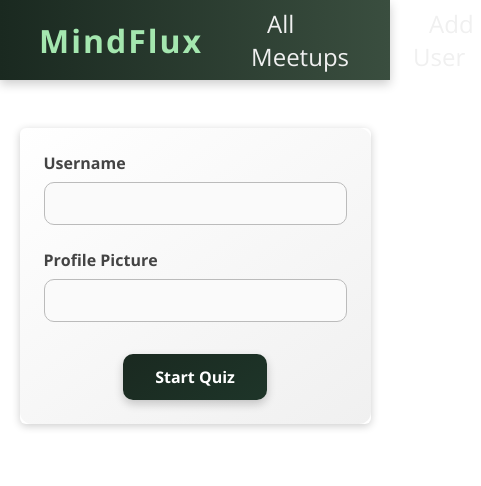
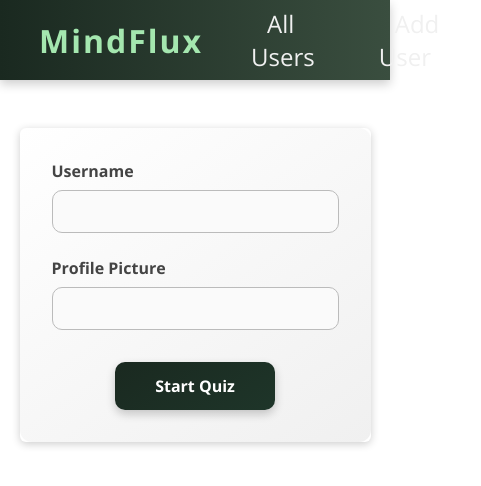
Before and after one commit to G00408184/Quiz_Full_Stack, a Next.js app in the folder next/: page /new-meetup in a window 390 px wide. Shown: the top 486 px of the page, 481 px wide, since content can reach past the window. Built offline with nearby package versions, Linux system fonts and the light colour scheme; no server answers.

Commit message:
FullStack

```diff
--- a/next/components/Quiz/NewQuizAttempt.module.css
+++ b/next/components/Quiz/NewQuizAttempt.module.css
@@ -66,26 +66,3 @@
   transform: scale(1.05);
   box-shadow: 0 6px 15px rgba(0, 0, 0, 0.3);
 }
-
-/* Animations */
-@keyframes fadeIn {
-  from {
-    opacity: 0;
-    transform: translateY(-10px);
-  }
-  to {
-    opacity: 1;
-    transform: translateY(0);
-  }
-}
-
-/* Mobile Responsiveness */
-@media (max-width: 768px) {
-  .form {
-    padding: 1.5rem;
-  }
-
-  .actions button {
-    padding: 0.75rem 2rem;
-  }
-}
--- a/next/components/Quiz/Question.module.css
+++ b/next/components/Quiz/Question.module.css
@@ -53,19 +53,3 @@
     transform: scale(1.05);
     box-shadow: 0 6px 15px rgba(0, 0, 0, 0.2);
 }
-
-@media (max-width: 768px) {
-    .Quiz {
-        padding: 1.5rem;
-    }
-
-    .options button {
-        padding: 0.6rem 1rem;
-        font-size: 0.9rem;
-    }
-
-    .Quiz button {
-        padding: 0.6rem 1.5rem;
-        font-size: 0.9rem;
-    }
-}
--- a/next/components/layout/MainNavigation.js
+++ b/next/components/layout/MainNavigation.js
@@ -13,7 +13,7 @@ function MainNavigation() {
             <nav>
                 <ul>
                     <li>
-                        <Link href='/getMeetings'>All Meetups</Link>
+                        <Link href='/getMeetings'>All Users</Link>
                     </li>
 
                     <li>
--- a/next/pages/new-meetup/index.js
+++ b/next/pages/new-meetup/index.js
@@ -9,7 +9,7 @@ function NewMeetupPage() {
     const globalCtx = useContext(GlobalContext)//
 
     async function addMeetupHandler(enteredMeetupData)  {
-        await globalCtx.updateGlobals({cmd: 'addMeeting', newVal: enteredMeetupData})
+        //await globalCtx.updateGlobals({cmd: 'addMeeting', newVal: enteredMeetupData})
         router.push('/');
     }
 
--- a/next/pages/score.js
+++ b/next/pages/score.js
@@ -21,12 +21,6 @@ function Score() {
             <p className={styles.score}>Your Score: <span>{score}</span></p>
             <div className={styles.actions}>
                 <button
-                    className={styles.tryAgainButton}
-                    onClick={() => window.location.href = "/quiz"}
-                >
-                    Try Again
-                </button>
-                <button
                     className={styles.homeButton}
                     onClick={() => window.location.href = "/"}
                 >
```
Also changed, not shown: next/pages/quiz.js (+8 -11 lines).
